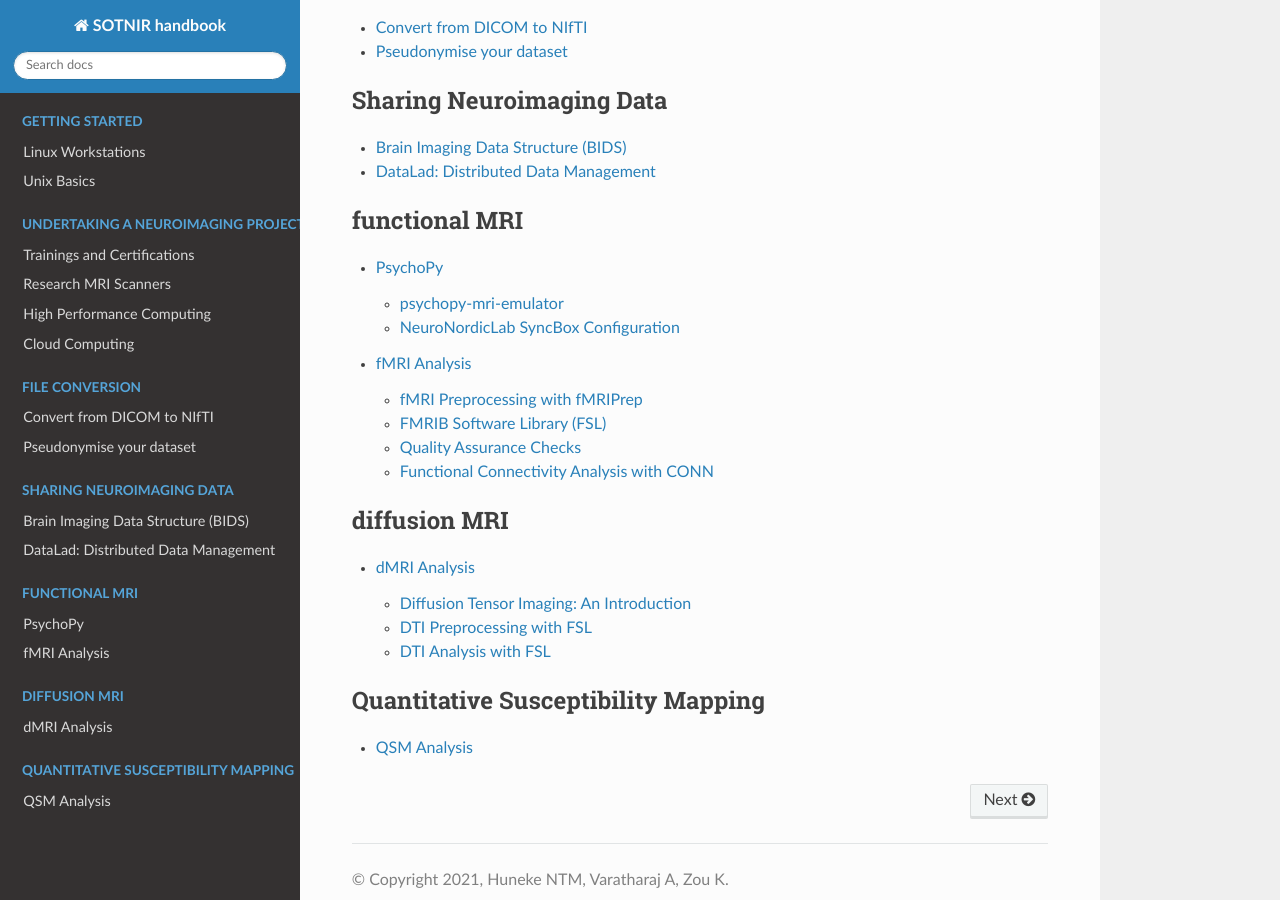
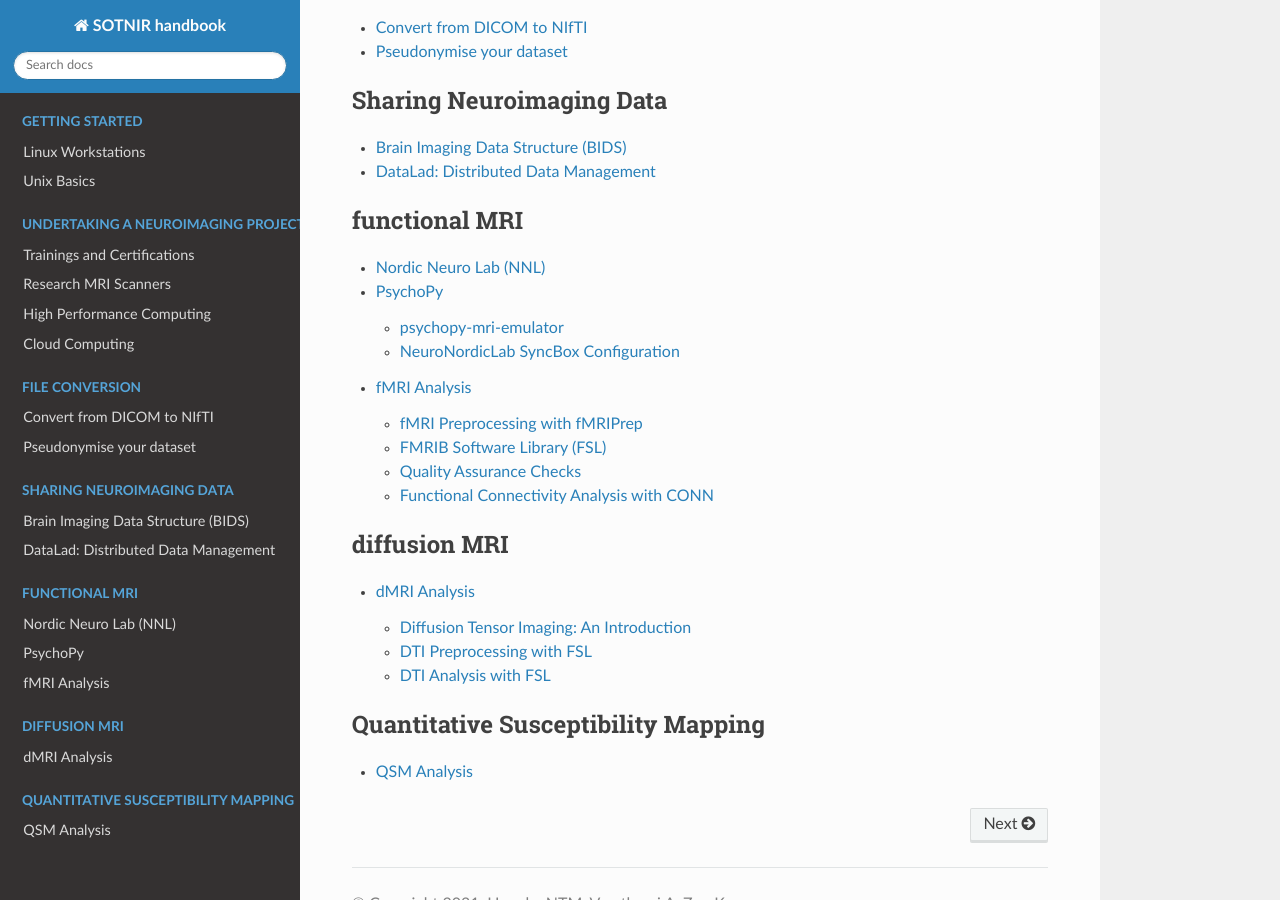
Before and after one commit to nhuneke/sotnir-handbook, a Sphinx documentation site: the page built from docs/index.rst, in a window 1280 px wide and 900 px high, scrolled down 821 px. Built offline with Sphinx 7.4.7 and the Read the Docs theme 3.1.0, drawn with Linux system fonts in a browser that asks for light colours.

Commit message:
Added NNL page

```diff
--- /dev/null
+++ b/docs/fmri-nnl/index.rst
@@ -0,0 +1,7 @@
+.. _index.rst:
+
+==============================================
+Nordic Neuro Lab (NNL)
+==============================================
+| Contributors: Yukai Zou, Mobeen Ali
+| Maintainers: Yukai Zou
--- a/docs/index.rst
+++ b/docs/index.rst
@@ -50,6 +50,7 @@ Contributors are credited on each page.
    :maxdepth: 2
    :caption: functional MRI
 
+   fmri-nnl/index
    fmri-psychopy/index
    fmri-analysis/index
 
```
